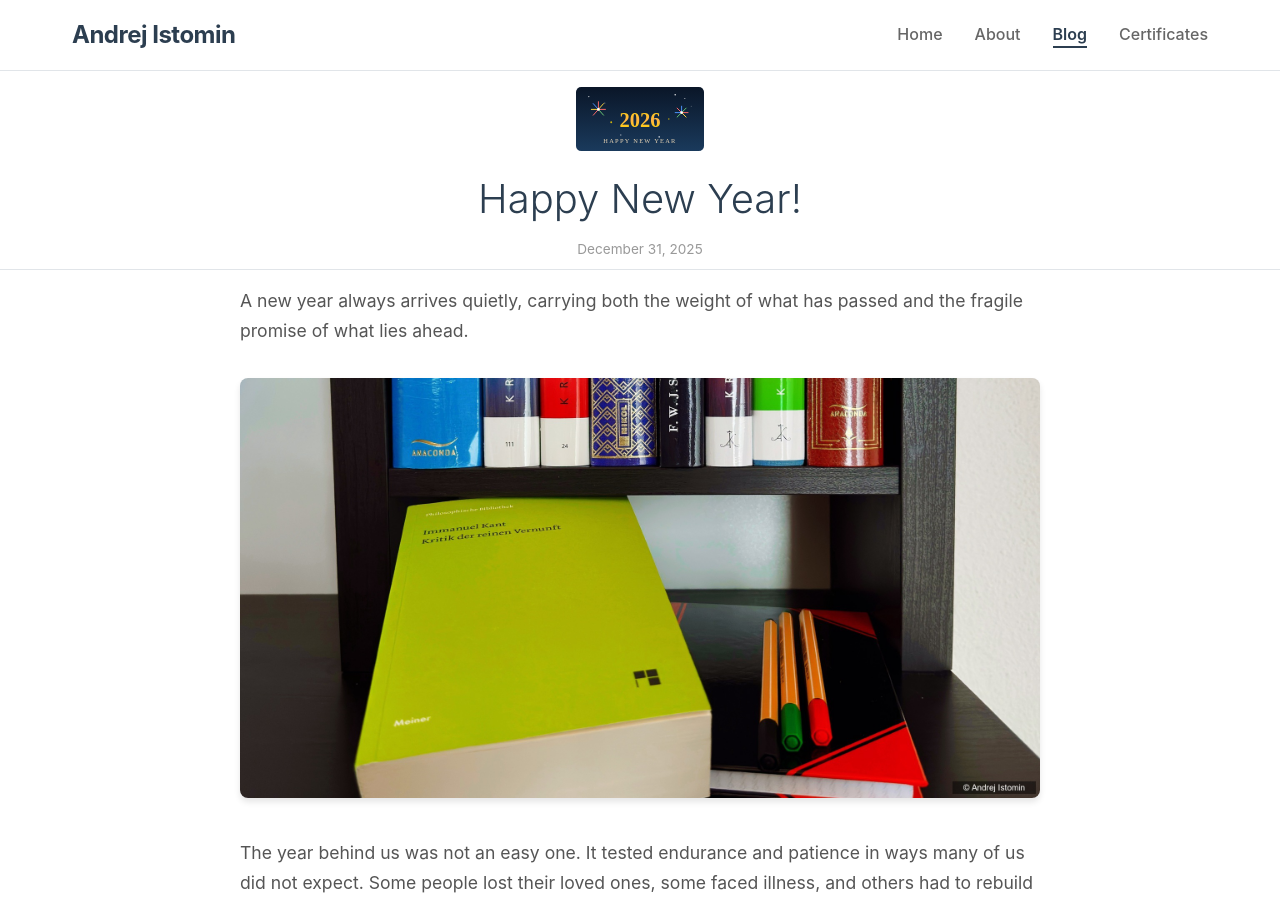
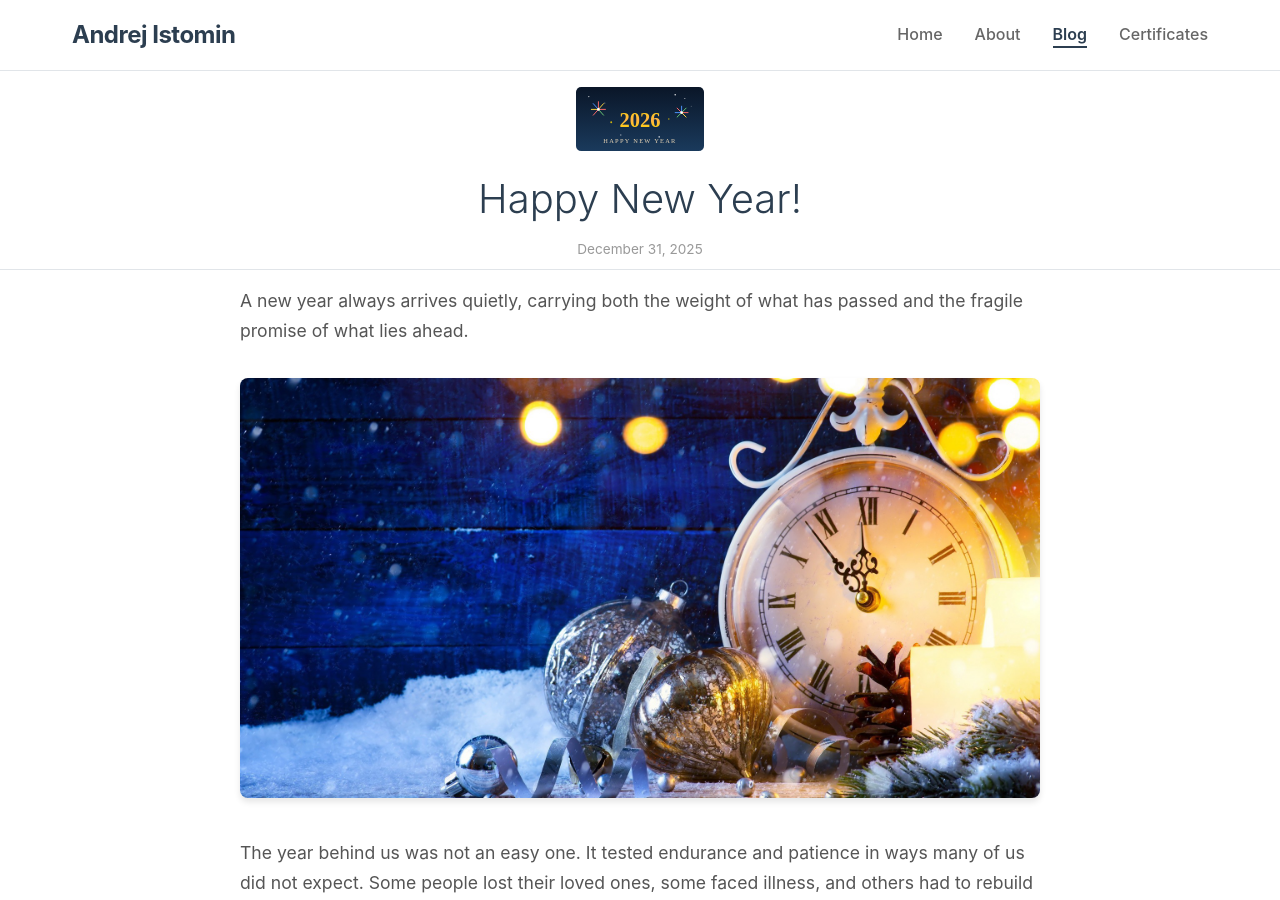
Before and after one commit to aistomin/aistomin.com, a Jekyll site: the page built from _posts/2025-12-31-happy-new-year.markdown, in a window 1280 px wide and 900 px high. Built offline with Jekyll 4.4.1, drawn with Linux system fonts in a browser that asks for light colours; comment, search, counter and statistics services are not loaded.

Commit message:
Issue #121. Blog picture and OG picture are created.

```diff
--- a/_posts/2025-12-31-happy-new-year.markdown
+++ b/_posts/2025-12-31-happy-new-year.markdown
@@ -21,7 +21,7 @@ comments: true
     </p>
 
     <p style="text-align: center; margin: 2rem 0;">
-        <img src="/assets/images/goethe-c1-whats-next-large.jpg" alt="Working materials on the table" style="max-width: 100%; height: auto; border-radius: 8px; box-shadow: 0 4px 6px rgba(0,0,0,0.1);">
+        <img src="/assets/images/happy-new-year-large.jpg" alt="New Year celebration with clock and ornaments" style="max-width: 100%; height: auto; border-radius: 8px; box-shadow: 0 4px 6px rgba(0,0,0,0.1);">
     </p>
     <p>
         The year behind us was not an easy one. It tested endurance and patience in ways many of us did not expect. Some people lost their loved ones, some faced illness, and others had to rebuild their lives after losing their jobs or their sense of security. These experiences left marks that cannot simply be erased by turning a calendar page.
```
Also changed, not shown: other parts of _posts/2025-12-31-happy-new-year.markdown (+1 -1 lines), assets/images/happy-new-year-large.jpg (added), assets/images/happy-new-year.jpg (added).
